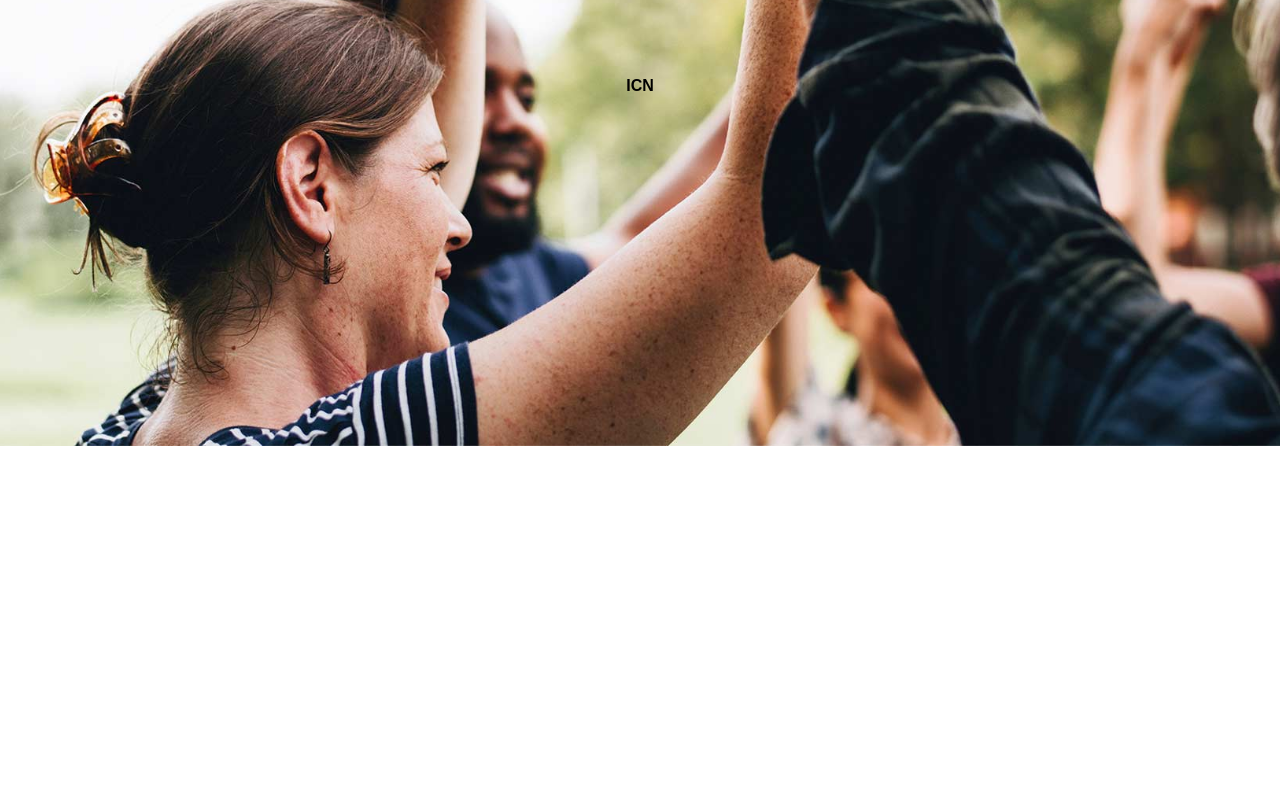
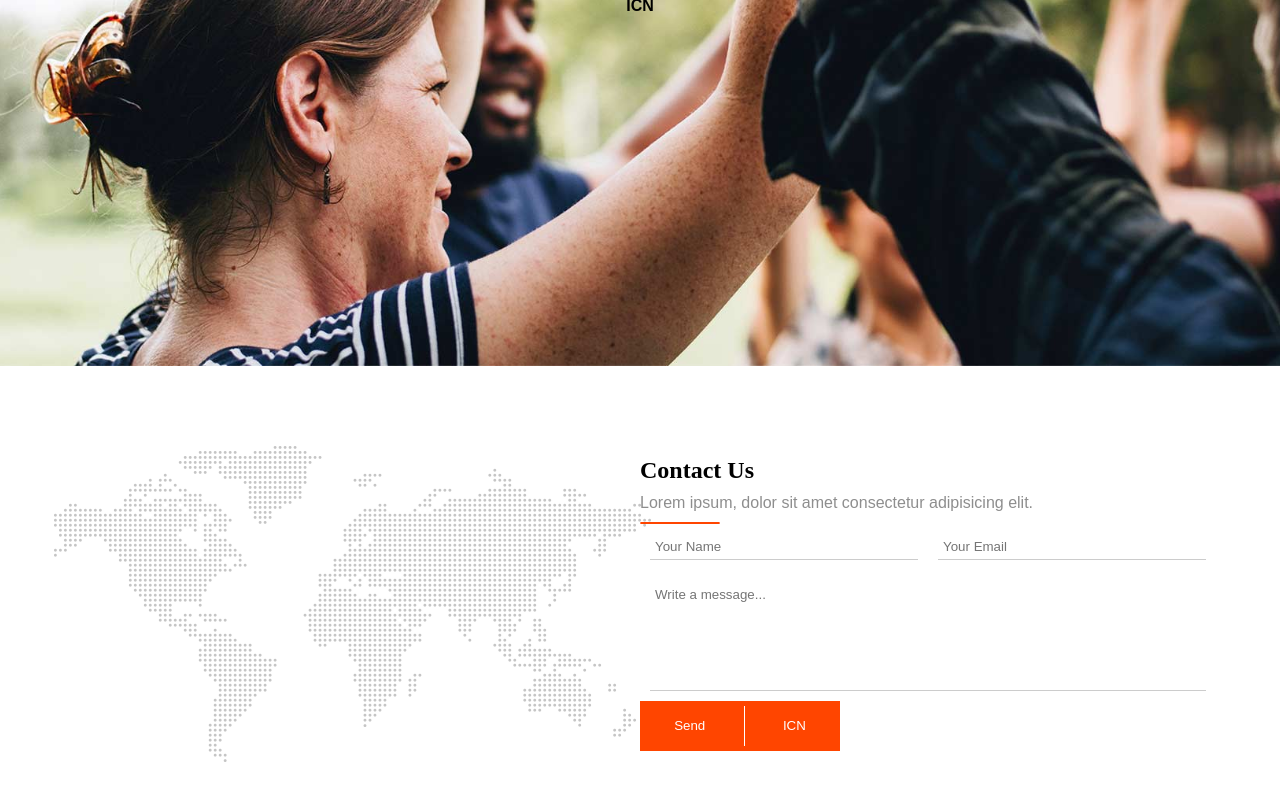
Before and after one commit to sandyclaws89/proj-html-vuejs, a Vue app: page / in a window 1280 px wide. Shown: the part 4747-5547 px from the top of the page. Before the commit the page ends 5343 px from the top, so only its background shows below. Built offline with nearby package versions, Linux system fonts and the light colour scheme.

Commit message:
bozza sezione contact us

```diff
--- /dev/null
+++ b/src/components/ContactSection.vue
@@ -0,0 +1,99 @@
+<template>
+  <section class="flex main-container">
+      <div class="flex map">
+          <img src="../assets/img/h1-contact-rev-01.png" alt="">
+      </div>
+      <div class="flex contact-us">
+            <h2>
+              Contact Us
+            </h2>
+            <p>Lorem ipsum, dolor sit amet consectetur adipisicing elit.</p>
+            <div class="orange-underline"></div>
+            <div class="flex input-box">
+              <input type="text" placeholder="Your Name">
+              <input type="email" placeholder="Your Email">
+              <input type="text" placeholder="Write a message...">
+            </div>
+            <button class="flex">
+                Send
+                <div></div>
+                <span>ICN</span>
+            </button>
+      </div>
+  </section>
+</template>
+
+<script>
+export default {
+    name: 'ContactSection'
+}
+</script>
+
+<style lang ="scss" scoped>
+    section{
+        justify-content: center;
+        align-items: center;
+        /* margin: 0 20px; */
+
+        .map{
+            width: 50%;
+            /* background-color: red; */
+            justify-content: center;
+            /* margin-right: 20px; */
+        }
+        .contact-us{
+            flex-direction: column;
+            width: 50%;
+             /* margin-left: 20px; */
+            /* background-color: aquamarine; */
+            h2 {
+                font-family: serif;
+            }
+            p {
+                color: #8e8e8e;
+                padding:10px 0;
+            }
+            .input-box{
+                flex-wrap: wrap;
+                input{
+                    width: calc(50% - 20px);
+                    border: 0px;
+                    border-bottom:solid #cccccc;
+                    border-width: 1.5px;
+                    padding: 5px;
+                    margin: 10px;
+                }
+                :last-child{
+                    flex-grow: 1;
+                    line-height: 100px;
+
+                    vertical-align: text-bottom;
+                }
+                :last-child::placeholder{
+                    position: relative;
+                    bottom: 40px;
+                }
+            }
+            button{
+                width: 200px;
+                height: 50px;
+                align-items: center;
+                justify-content: space-around;
+                padding: 15px;
+                background-color: orangered;
+                border: none;
+                color: white;
+                div{
+                    height: 40px;
+                    width: 1px;
+                    background-color: white;
+                }
+            }
+        }
+    }
+
+
+
+
+
+</style>
--- a/src/components/MainTeach.vue
+++ b/src/components/MainTeach.vue
@@ -6,6 +6,7 @@
     <NewsSection/>
     <TestimonialsSection/>
     <VideoSection/>
+    <ContactSection/>
   </main>
 </template>
 
@@ -16,6 +17,7 @@ import LeaderSection from './LeaderSection.vue'
 import NewsSection from './NewsSection.vue'
 import TestimonialsSection from './TestimonialsSection.vue'
 import VideoSection from './VideoSection.vue'
+import ContactSection from './ContactSection.vue'
 export default {
     name: 'MainTeach',
     data() {
@@ -29,7 +31,8 @@ export default {
       LeaderSection,
       NewsSection,
       TestimonialsSection,
-      VideoSection
+      VideoSection,
+      ContactSection
     }
 
 }
--- a/src/components/VideoSection.vue
+++ b/src/components/VideoSection.vue
@@ -12,6 +12,7 @@ export default {
 
 <style lang='scss' scoped>
     section{
+        margin-top: 0;
         height: 90vh;
         background-image: url('../assets/img/h1-img-04.jpg');
         background-size: cover;
```
